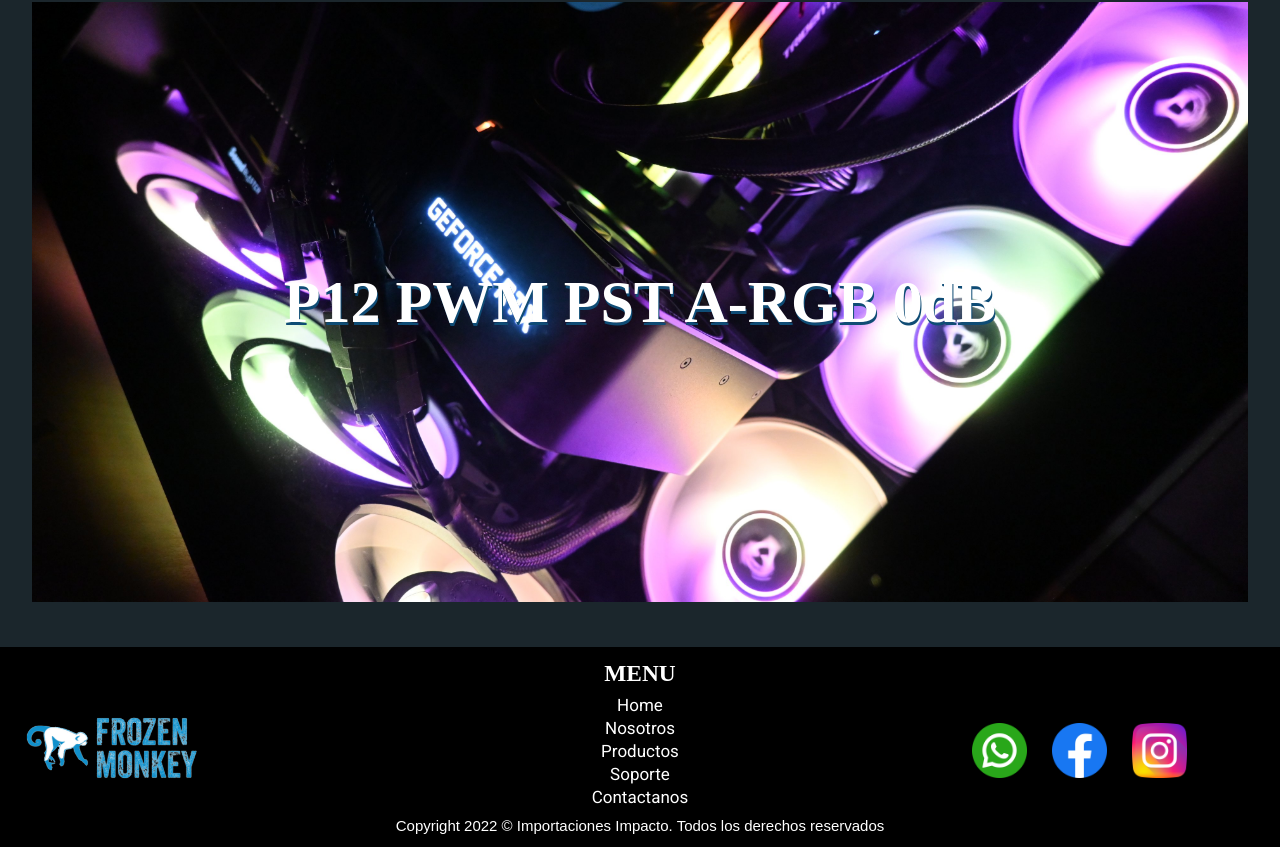
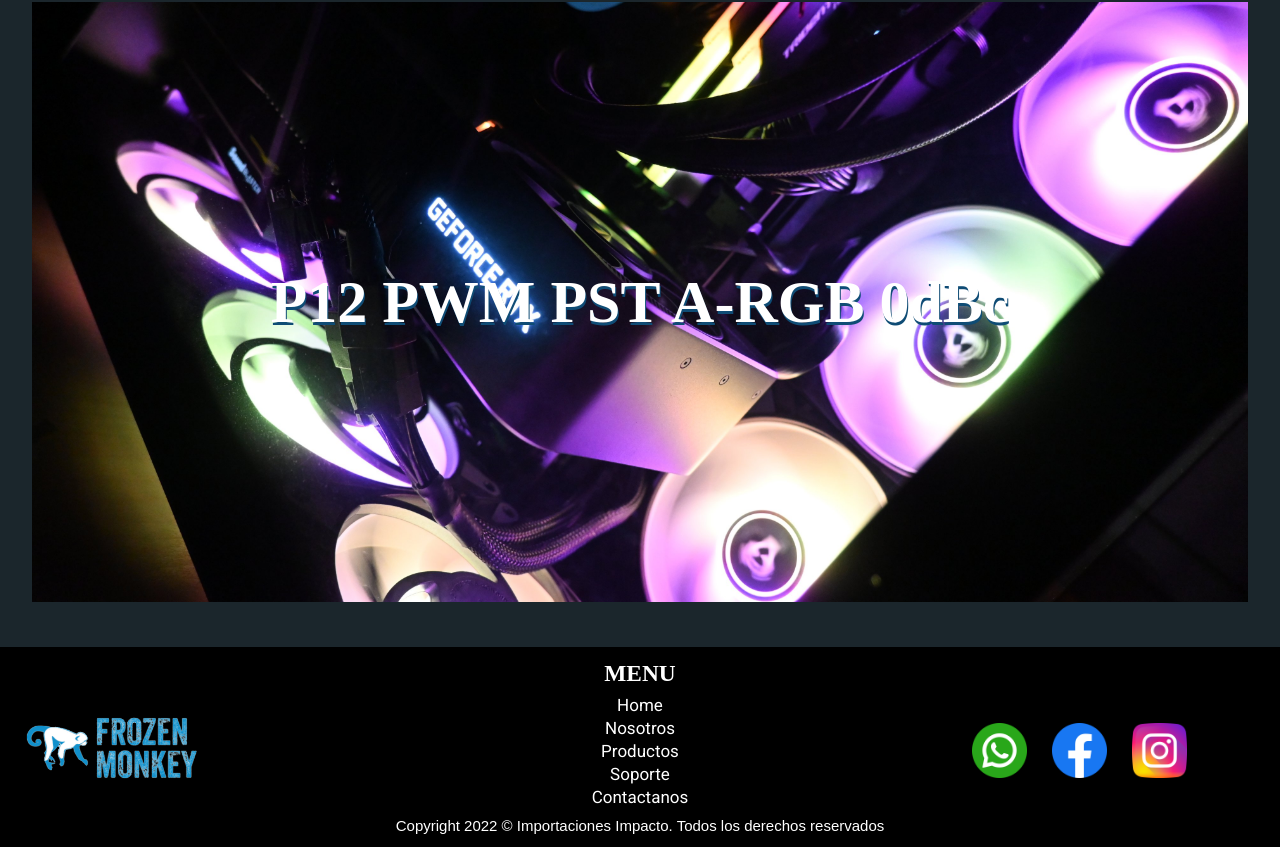
Before and after one commit to christiancs88/Proyecto-final-coderhouse, a plain HTML site: page index.html in a window 1280 px wide. Shown: the part 2180-3027 px from the top of the page. Drawn offline with nearby package versions, Linux system fonts and the light colour scheme.

Commit message:
actualizacion

```diff
--- a/index.html
+++ b/index.html
@@ -53,7 +53,7 @@
                 </div>
                 <div class="producto-3" data-aos="zoom-in-up" data-aos-delay="300" data-aos-duration="2000">
 
-                    <h3>P12 PWM PST A-RGB 0dB</h3>
+                    <h3>P12 PWM PST A-RGB 0dBc</h3>
                 </div>
             </div>
 
```
